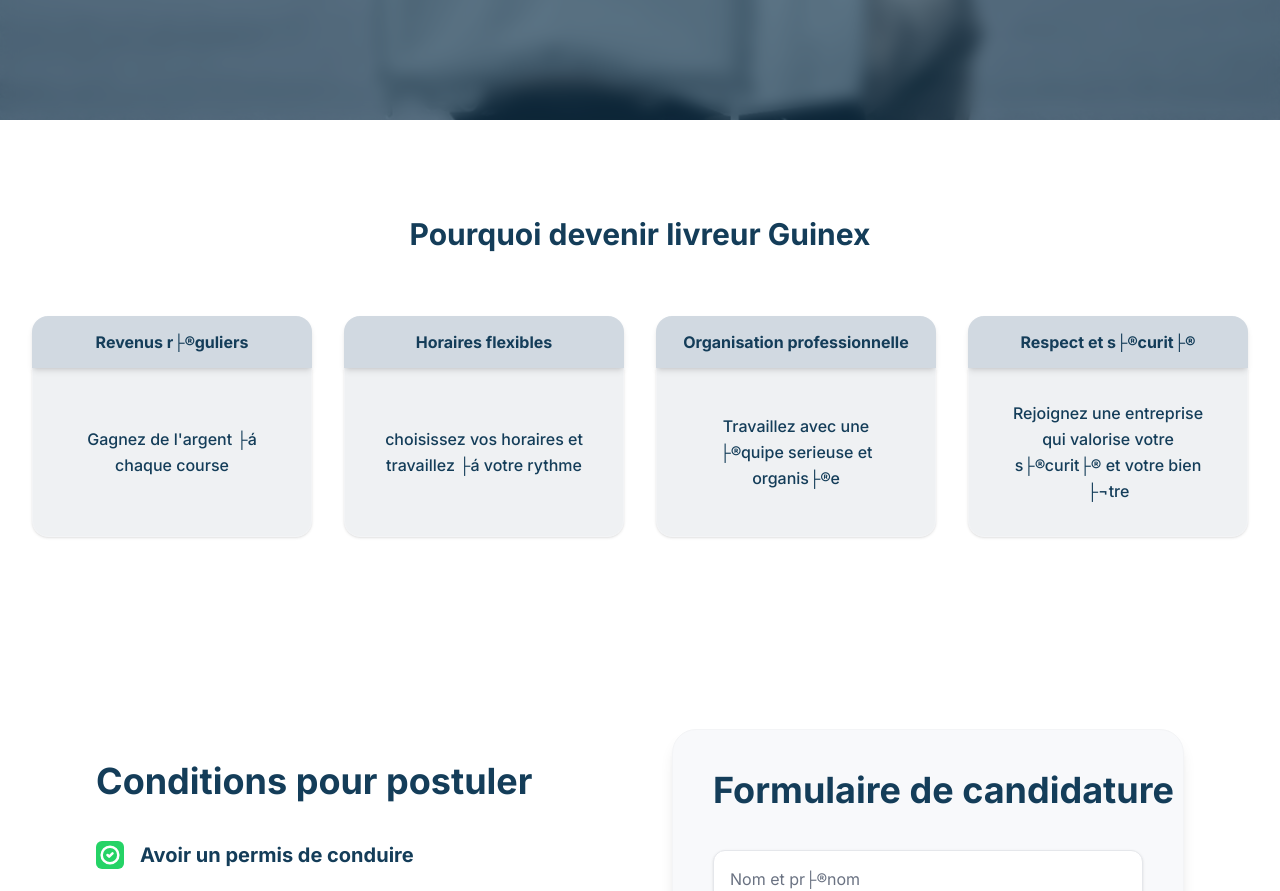
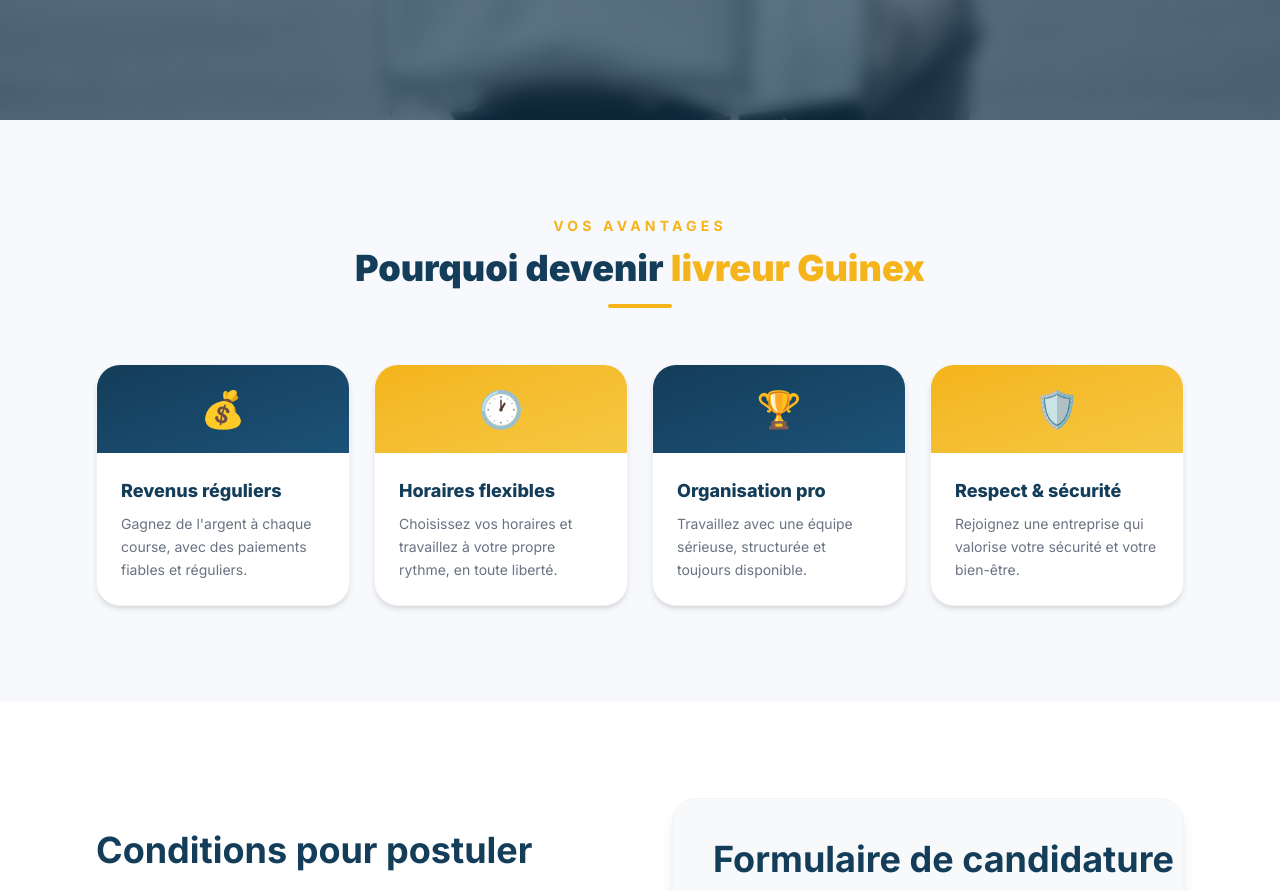
Before and after one commit to Guinex-official/Guinex, a Next.js app: page /partenaires/livreurs in a window 1280 px wide. Shown: the part 660-1551 px from the top of the page. Built offline with nearby package versions, Linux system fonts and the light colour scheme.

Commit message:
feat(livreurs): redesign benefits cards with icons and brand gradients

```diff
--- a/src/app/partenaires/livreurs/page.tsx
+++ b/src/app/partenaires/livreurs/page.tsx
@@ -150,28 +150,52 @@
             </section>
 
             {/* Section: Pourquoi devenir livreur Guinex */}
-            <section className="w-full py-16 md:py-24 bg-white flex flex-col items-center">
-                <h2 className="text-2xl md:text-3xl font-bold text-[#143D59] text-center mb-16">
-                    Pourquoi devenir livreur Guinex
-                </h2>
+            <section className="w-full py-16 md:py-24 bg-[#f7f9fc] flex flex-col items-center">
+                {/* Section Header */}
+                <div className="flex flex-col items-center mb-14 px-4 text-center">
+                    <span className="text-[#F4B41A] font-bold text-sm tracking-[0.3em] uppercase mb-3">Vos avantages</span>
+                    <h2 className="text-3xl md:text-4xl font-black text-[#143D59]">
+                        Pourquoi devenir <span className="text-[#F4B41A]">livreur Guinex</span>
+                    </h2>
+                    <div className="mt-4 w-16 h-1 rounded-full bg-[#F4B41A]"></div>
+                </div>
 
-                <div className="grid grid-cols-1 sm:grid-cols-2 lg:grid-cols-4 gap-8 w-full max-w-7xl px-4 md:px-8">
+                <div className="grid grid-cols-1 sm:grid-cols-2 lg:grid-cols-4 gap-6 w-full max-w-6xl px-4 md:px-8">
                     {[
-                        { title: "Revenus r├®guliers", text: "Gagnez de l'argent ├á chaque course" },
-                        { title: "Horaires flexibles", text: "choisissez vos horaires et travaillez ├á votre rythme" },
-                        { title: "Organisation professionnelle", text: "Travaillez avec une ├®quipe serieuse et organis├®e" },
-                        { title: "Respect et s├®curit├®", text: "Rejoignez une entreprise qui valorise votre s├®curit├® et votre bien ├¬tre" }
+                        {
+                            icon: "💰",
+                            title: "Revenus réguliers",
+                            text: "Gagnez de l'argent à chaque course, avec des paiements fiables et réguliers.",
+                            color: "from-[#143D59] to-[#1c5278]"
+                        },
+                        {
+                            icon: "🕐",
+                            title: "Horaires flexibles",
+                            text: "Choisissez vos horaires et travaillez à votre propre rythme, en toute liberté.",
+                            color: "from-[#F4B41A] to-[#f5c842]"
+                        },
+                        {
+                            icon: "🏆",
+                            title: "Organisation pro",
+                            text: "Travaillez avec une équipe sérieuse, structurée et toujours disponible.",
+                            color: "from-[#143D59] to-[#1c5278]"
+                        },
+                        {
+                            icon: "🛡️",
+                            title: "Respect & sécurité",
+                            text: "Rejoignez une entreprise qui valorise votre sécurité et votre bien-être.",
+                            color: "from-[#F4B41A] to-[#f5c842]"
+                        }
                     ].map((benefit, i) => (
-                        <div key={i} className="flex flex-col group">
-                            {/* Card Header matching Services style (without icon) */}
-                            <div className="bg-[#D1D9E1] py-4 px-6 text-center flex items-center justify-center rounded-t-2xl shadow-md w-full z-10 relative">
-                                <h3 className="text-base font-bold text-[#143D59] leading-tight line-clamp-1">{benefit.title}</h3>
+                        <div key={i} className="group flex flex-col bg-white rounded-3xl shadow-md hover:shadow-xl transition-all duration-300 overflow-hidden border border-gray-100 hover:-translate-y-1">
+                            {/* Card top accent */}
+                            <div className={`bg-gradient-to-br ${benefit.color} p-6 flex items-center justify-center`}>
+                                <span className="text-4xl">{benefit.icon}</span>
                             </div>
-                            {/* Card Body matching Services style */}
-                            <div className="bg-[#eff1f3] rounded-b-2xl shadow-sm group-hover:shadow-md transition-shadow p-8 flex-grow border border-gray-100 border-t-0 w-full flex items-center justify-center min-h-[140px]">
-                                <p className="text-[#143D59] text-center font-medium text-sm md:text-base leading-relaxed">
-                                    {benefit.text}
-                                </p>
+                            {/* Card body */}
+                            <div className="p-6 flex flex-col gap-2 flex-grow">
+                                <h3 className="text-[#143D59] font-extrabold text-lg">{benefit.title}</h3>
+                                <p className="text-gray-500 text-sm leading-relaxed">{benefit.text}</p>
                             </div>
                         </div>
                     ))}
@@ -179,6 +203,7 @@
             </section>
 
             {/* Section: Conditions and Form */}
+
             <section id="formulaire-candidature" className="w-full py-16 md:py-24 bg-white flex flex-col items-center">
                 <div className="grid grid-cols-1 lg:grid-cols-2 gap-16 w-full max-w-6xl px-4 md:px-8">
 
@@ -383,6 +408,6 @@
             </section>
 
             <Footer />
-        </main>
+        </main >
     );
 }
```
